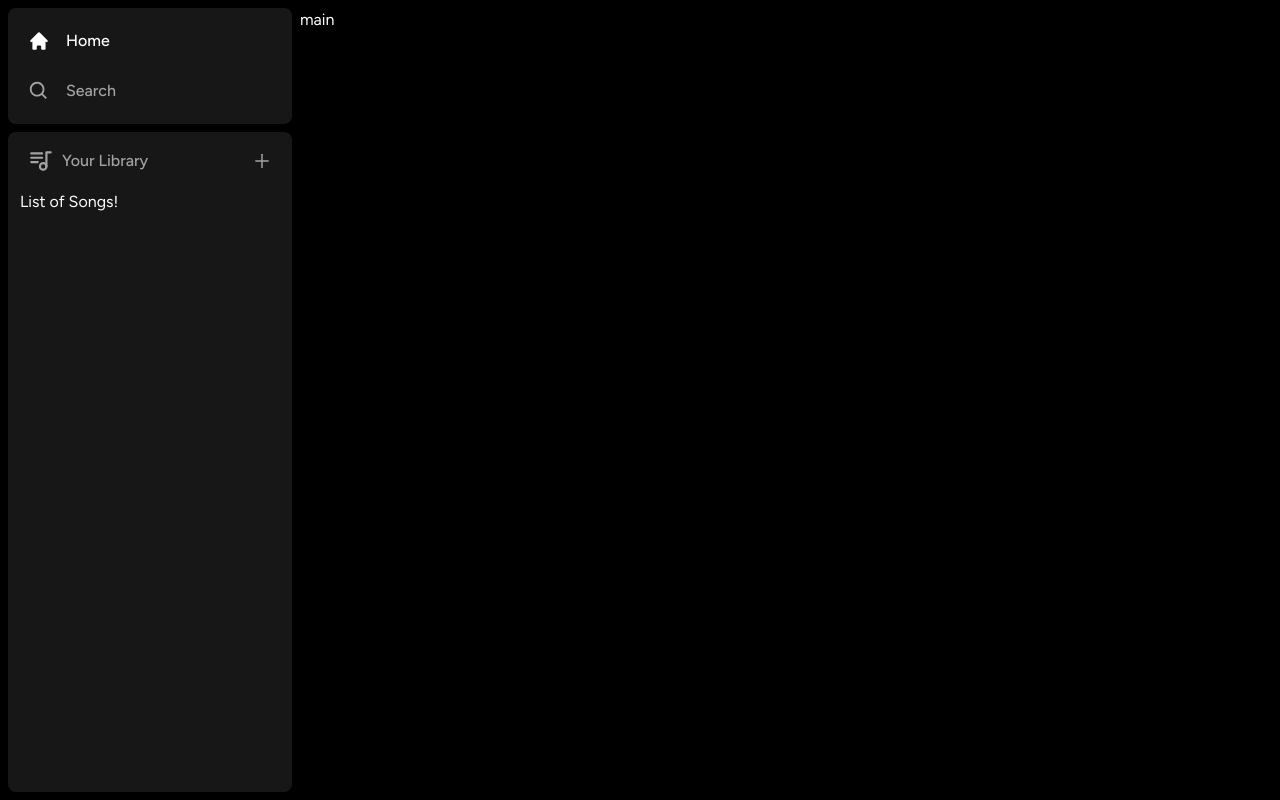
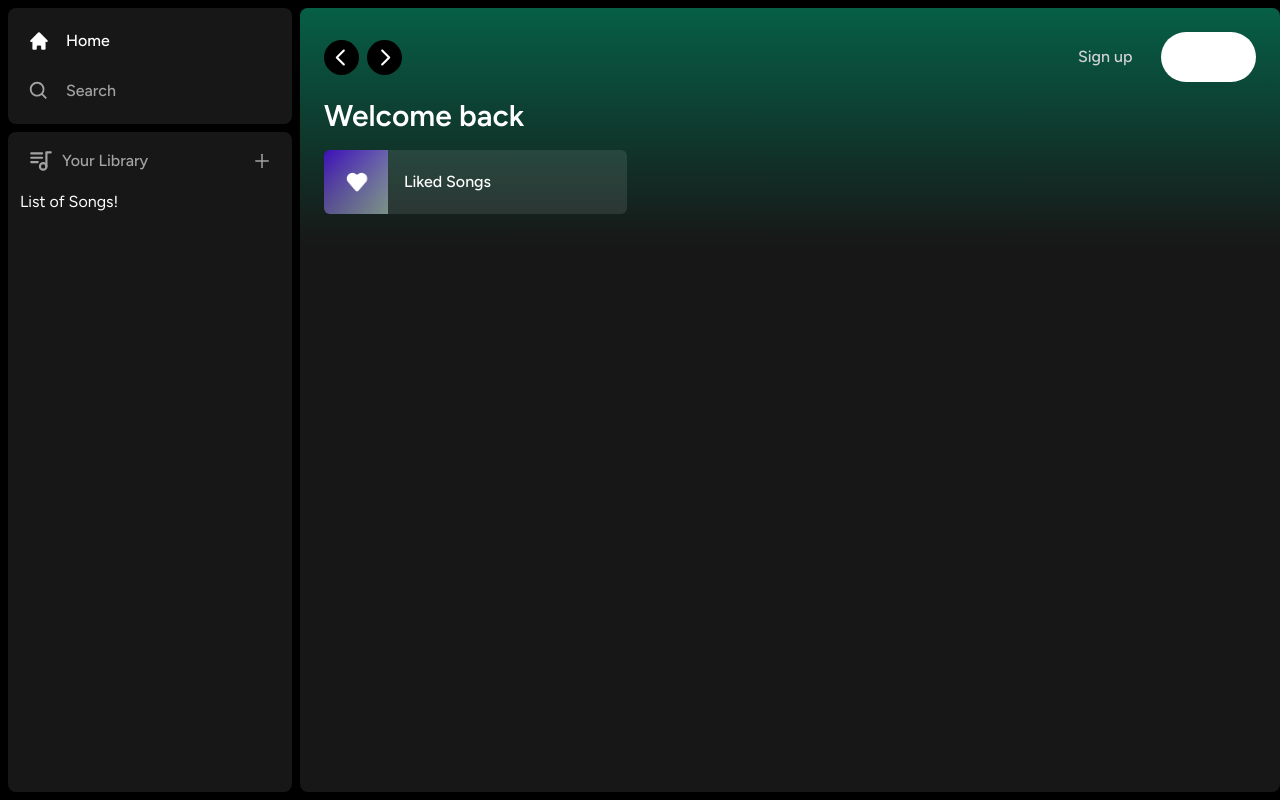
Before and after one commit to ryanyogan/spotify-clone, a Next.js app: page / in a window 1280 px wide. Built offline with nearby package versions, Linux system fonts and the light colour scheme.

Commit message:
liked button

```diff
--- a/src/app/(site)/page.tsx
+++ b/src/app/(site)/page.tsx
@@ -1,9 +1,21 @@
+import Header from "@/components/header";
+import ListItem from "@/components/list-item";
+
 export default function Home() {
   return (
-    <div>
-      <div>
-        <h1>main</h1>
-      </div>
+    <div className="bg-neutral-900 rounded-lg h-full w-full overflow-hidden overflow-y-auto">
+      <Header>
+        <div className="mb-2">
+          <h1 className="text-white text-3xl font-semibold">Welcome back</h1>
+          <div className="grid grid-cols-1 sm:grid-cols-2 xl:grid-cols-3 2xl:grid-cols-4 gap-3 mt-4">
+            <ListItem
+              image="/images/liked.png"
+              href="/liked"
+              name="Liked Songs"
+            />
+          </div>
+        </div>
+      </Header>
     </div>
   );
 }
--- /dev/null
+++ b/src/components/button.tsx
@@ -0,0 +1,29 @@
+"use client";
+
+import clsx from "clsx";
+import { forwardRef } from "react";
+
+interface ButtonProps extends React.ButtonHTMLAttributes<HTMLButtonElement> {}
+
+const Button = forwardRef<HTMLButtonElement, ButtonProps>(
+  ({ className, children, disabled, type = "button", ...props }, ref) => {
+    return (
+      <button
+        type={type}
+        className={clsx(
+          "w-full rounded-full bg-green-500 border border-transparent px-3 py-3 disabled:cursor-not-allowed disabled:opacity-50 font-bold hover:opacity-75 transition",
+          className
+        )}
+        disabled={disabled}
+        ref={ref}
+        {...props}
+      >
+        {children}
+      </button>
+    );
+  }
+);
+
+Button.displayName = "Button";
+
+export default Button;
--- /dev/null
+++ b/src/components/header.tsx
@@ -0,0 +1,71 @@
+"use client";
+
+import clsx from "clsx";
+import { useRouter } from "next/navigation";
+import { BiSearch } from "react-icons/bi";
+import { HiHome } from "react-icons/hi";
+import { RxCaretLeft, RxCaretRight } from "react-icons/rx";
+import Button from "./button";
+
+interface HeaderProps {
+  children: React.ReactNode;
+  className?: string;
+}
+export default function Header({ children, className }: HeaderProps) {
+  const router = useRouter();
+
+  const handleLogout = () => {
+    // TODO: Handle Logout
+  };
+
+  return (
+    <div
+      className={clsx("h-fit bg-gradient-to-b from-emerald-800 p-6", className)}
+    >
+      <div className="w-full mb-4 flex items-center justify-between">
+        <div className="hidden md:flex gap-x-2 items-center">
+          <button
+            onClick={() => router.back()}
+            className="rounded-full bg-black flex items-center justify-center hover:opacity-75 transition"
+          >
+            <RxCaretLeft size={35} className="text-white" />
+          </button>
+          <button
+            onClick={() => router.forward()}
+            className="rounded-full bg-black flex items-center justify-center hover:opacity-75 transition"
+          >
+            <RxCaretRight size={35} className="text-white" />
+          </button>
+        </div>
+
+        <div className="flex md:hidden gap-x-2 items-center">
+          <button className="rounded-full p-2 bg-white flex items-center justify-center hover:opacity-75 transition">
+            <HiHome className="text-black" size={20} />
+          </button>
+          <button className="rounded-full p-2 bg-white flex items-center justify-center hover:opacity-75 transition">
+            <BiSearch className="text-black" size={20} />
+          </button>
+        </div>
+
+        <div className="flex justify-between items-center gap-x-4">
+          <>
+            <div>
+              <Button
+                onClick={() => {}}
+                className="bg-transparent text-neutral-300 font-medium"
+              >
+                Sign up
+              </Button>
+            </div>
+            <div>
+              <Button onClick={() => {}} className="bg-white px-6 py-2">
+                Log in
+              </Button>
+            </div>
+          </>
+        </div>
+      </div>
+      {children}
+    </div>
+  );
+}
--- /dev/null
+++ b/src/components/list-item.tsx
@@ -0,0 +1,37 @@
+"use client";
+
+import Image from "next/image";
+import { useRouter } from "next/navigation";
+import { FaPlay } from "react-icons/fa";
+
+interface ListItemProps {
+  image: string;
+  name: string;
+  href: string;
+}
+
+export default function ListItem({ image, name, href }: ListItemProps) {
+  const router = useRouter();
+
+  const onClick = () => {
+    // TODO: Add auth prior to push route
+    router.push(href);
+  };
+
+  return (
+    <button
+      onClick={onClick}
+      className="relative group flex items-center rounded-md overflow-hidden gap-x-4 bg-neutral-100/10 hover:bg-neutral-100/20 transition pr-4"
+    >
+      <div className="relative min-h-[64px] min-w-[64px]">
+        <Image className="object-cover" src={image} fill alt="image" />
+      </div>
+
+      <p className="font-medium truncate py-5">{name}</p>
+
+      <div className="absolute transition opacity-0 rounded-full flex items-center justify-center bg-green-500 p-4 drop-shadow-md right-5 group-hover:opacity-100 hover:scale-110">
+        <FaPlay className="text-black" />
+      </div>
+    </button>
+  );
+}
```
Also changed, not shown: public/images/liked.png (added).
